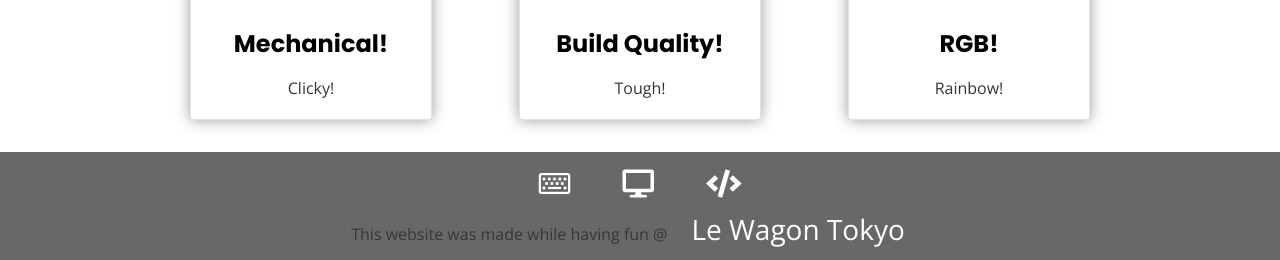
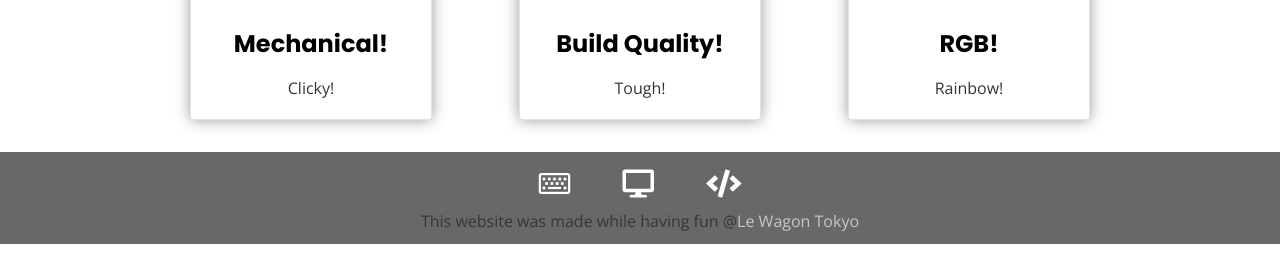
Before and after one commit to rnd00/landing, a plain HTML site: page index.html in a window 1280 px wide. Shown: the part 887-1147 px from the top of the page. Drawn offline with nearby package versions, Linux system fonts and the light colour scheme.

Commit message:
fixing footer p2

```diff
--- a/css/components/footers.css
+++ b/css/components/footers.css
@@ -12,7 +12,18 @@
 }
 
 .footer p {
+  font-size: 16px;
   color: rgba(50,50,50,0.9);
   margin-top: 8px;
   margin-bottom: 0;
 }
+
+.footer p a {
+  font-size: 16px;
+  color: rgba(210,210,210,0.9);
+  margin: 0;
+}
+
+.footer p a:hover {
+  color: rgba(240,240,240,0.9);
+}
```
